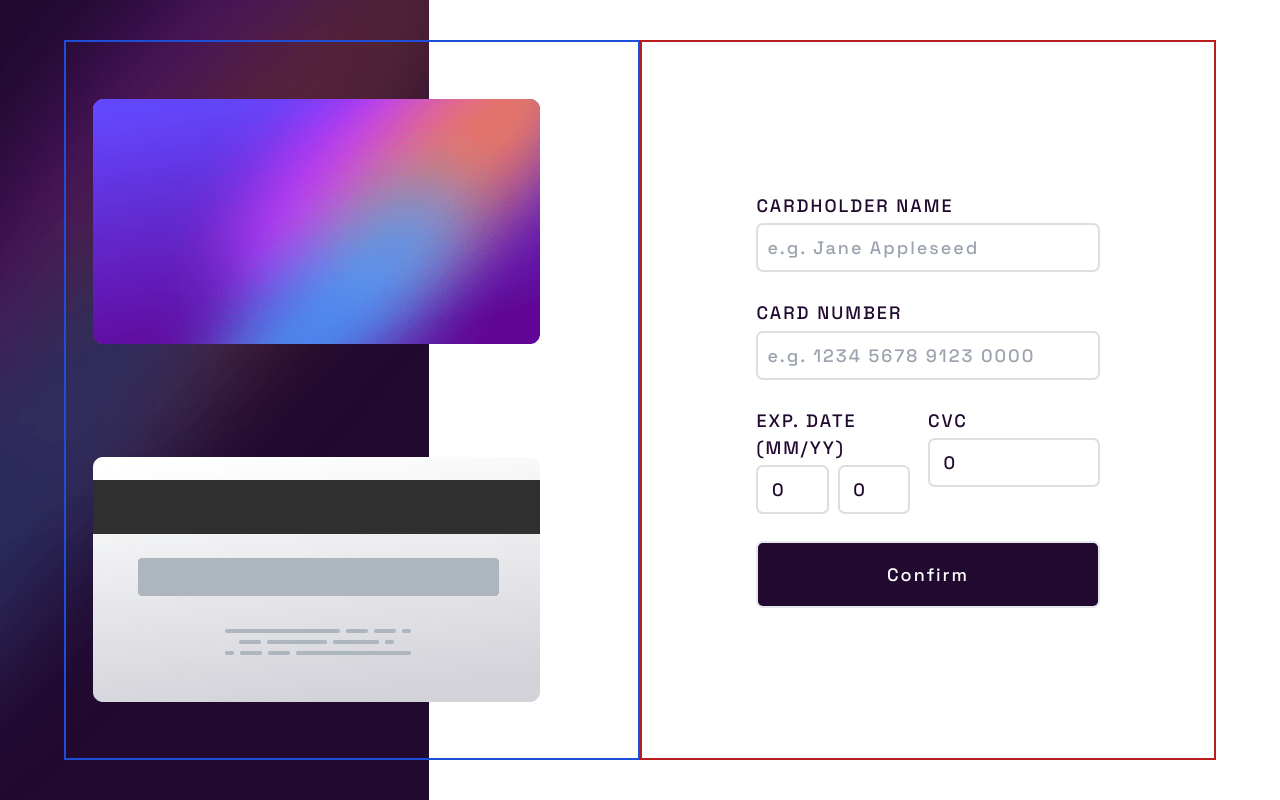
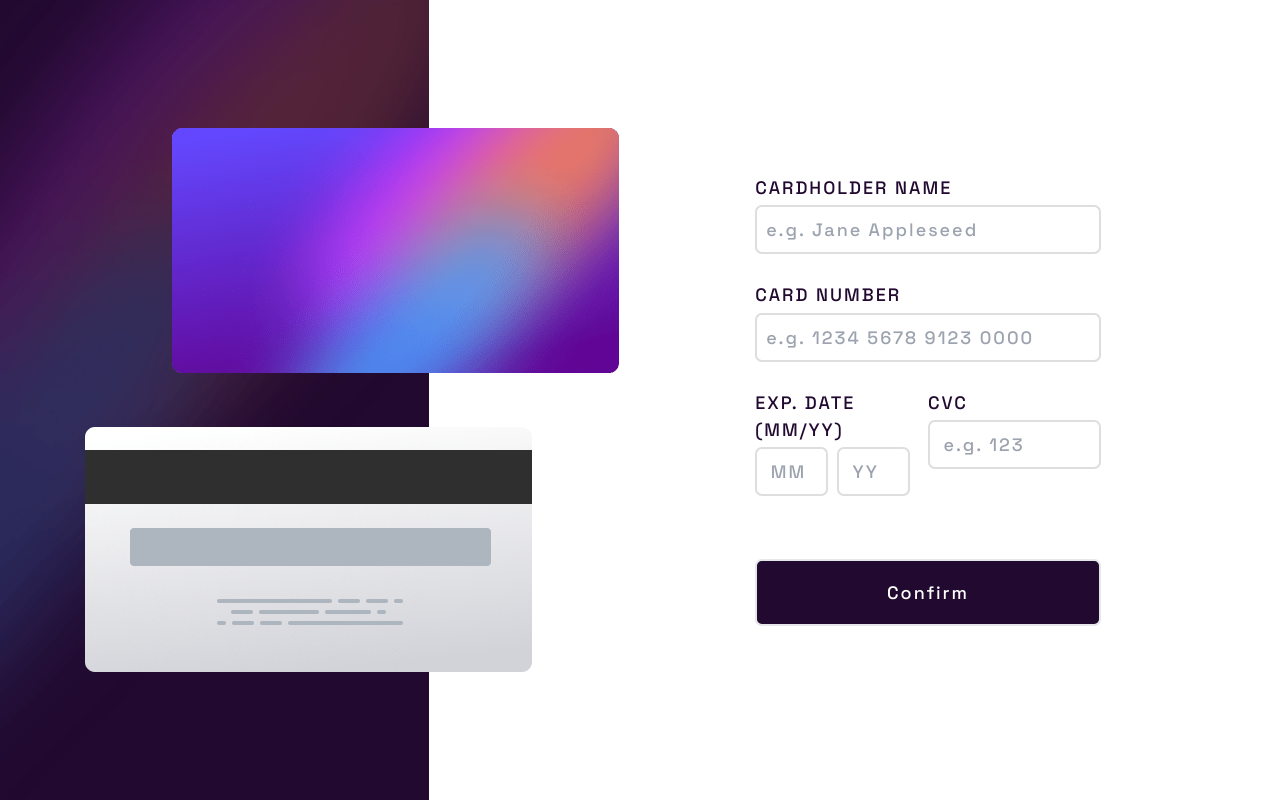
Before and after one commit to rodrigowb4ey/interactive-card-form, a Vue app: page / in a window 1280 px wide. Built offline with nearby package versions, Linux system fonts and the light colour scheme.

Commit message:
feat: finishing aligning card faces

```diff
--- a/src/App.vue
+++ b/src/App.vue
@@ -4,17 +4,17 @@ import { ref } from 'vue';
 interface CardForm {
   name: string;
   cardNumber: string;
-  expDateMonth: number;
-  expDateYear: number;
-  cvc: number;
+  expDateMonth: string;
+  expDateYear: string;
+  cvc: string;
 }
 
 const cardForm = ref<CardForm>({
   name: '',
   cardNumber: '',
-  expDateMonth: 0,
-  expDateYear: 0,
-  cvc: 0
+  expDateMonth: '',
+  expDateYear: '',
+  cvc: ''
 });
 
 const submitForm = (formData: CardForm) => {
@@ -26,22 +26,26 @@ const submitForm = (formData: CardForm) => {
   <main class="flex">
     <section
       id="card-faces"
-      class="flex flex-col justify-around place-items-center border-2 border-blue-700 h-full w-1/2"
+      class="flex flex-col justify-around place-items-center h-full w-1/2 gap-12"
     >
+      <div class="flex h-1/2 w-full items-end justify-start" id="card-front">
         <img
-        class="flex h-fit w-fit pr-16"
+          class="flex h-fit w-fit ml-24"
           src="/assets/images/bg-card-front.png"
           alt="Card Front"
         />
+      </div>
+      <div class="flex h-1/2 w-full items-start justify-end" id="card-back">
         <img
-        class="flex h-fit w-fit pr-16"
+          class="flex h-fit w-fit mr-24"
           src="/assets/images/bg-card-back.png"
           alt="Card Back"
         />
+      </div>
     </section>
     <section
       id="card-form"
-      class="flex flex-col justify-around place-items-center border-2 border-red-700 h-full w-1/2"
+      class="flex flex-col justify-around place-items-center h-full w-1/2"
     >
       <form @submit.prevent="submitForm(cardForm)" class="flex flex-col gap-6 items-center justify-center h-5/6 w-3/4 text-[#21092f]">
         <section class="flex flex-col w-4/5 gap-1" id="card-field-name">
@@ -62,10 +66,10 @@ const submitForm = (formData: CardForm) => {
           </section>
           <section class="flex flex-col w-1/2 gap-1" id="card-field-cvc">
             <label for="card-cvc">CVC</label>
-            <input class="border-2 border-[#dedddf] rounded-md py-2 px-3" id="card-cvc" v-model="cardForm.cvc">
+            <input class="border-2 border-[#dedddf] rounded-md py-2 px-3" id="card-cvc" v-model="cardForm.cvc" placeholder="e.g. 123">
           </section>
         </div>
-        <button class="w-4/5 py-4 border-2 rounded-md bg-[#21092f] text-white" type="submit">Confirm</button>
+        <button class="w-4/5 py-4 mt-8 border-2 rounded-md bg-[#21092f] text-white" type="submit">Confirm</button>
       </form>
     </section>
   </main>
```
Lines whose indentation alone changed are shown as unchanged.
